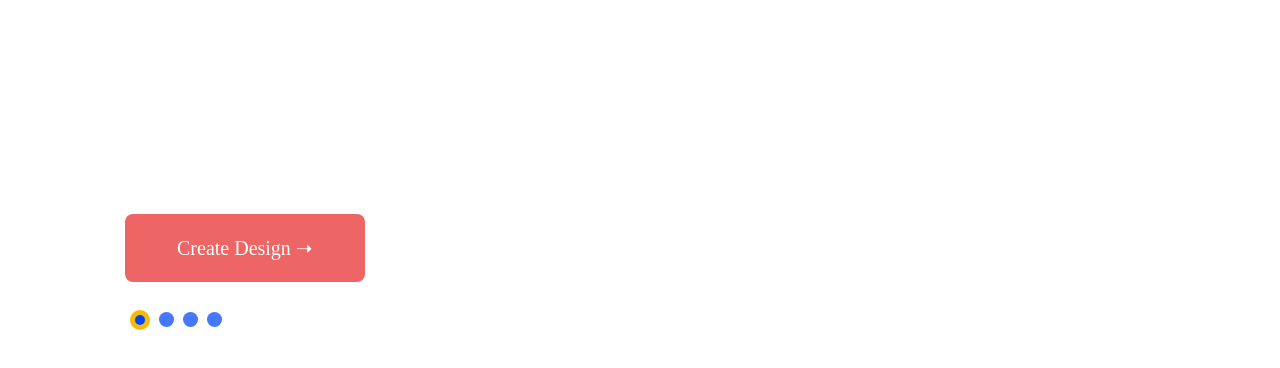
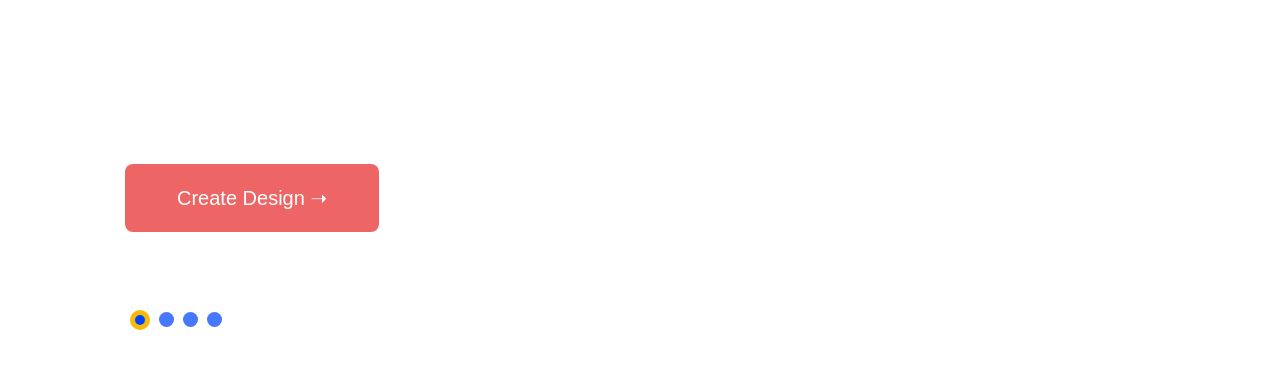
Before and after one commit to DuokimGaro/Internetotechnologijos-1, a plain HTML site: page index.html in a window 1280 px wide. Shown: the part 386-754 px from the top of the page. Drawn offline with Linux system fonts and the light colour scheme.

Commit message:
Galutinis
Galutinis variantas

```diff
--- a/mystyle.css
+++ b/mystyle.css
@@ -4,6 +4,7 @@ body, html {
     background-position: center;
     background-repeat: no-repeat;
     background-size: cover;
+    overflow: hidden;
 
 }
 .logo {
@@ -61,7 +62,6 @@ li a {
 
 }
 h1 {
-  font-family:;
   font-size: 90px;
   position: absolute;
   top: 100px;
@@ -70,7 +70,6 @@ h1 {
 
 }
 p {
-  font-family:"MuseoSans-700";
   font-size: 20px;
   position: absolute;
   top: 400px;
@@ -85,13 +84,12 @@ br {
 .create button
 {
   position: absolute;
-  top: 600px;
+  top: 550px;
   left: 125px;
  border-radius: 8px;
  padding: 20px 50px 20px 50px;
  background-color: rgb(238, 101, 101);
  border-color: transparent;
- font-family: "MuseoSans-900";
  font-size: 20px;
  color:white;
 }
```
